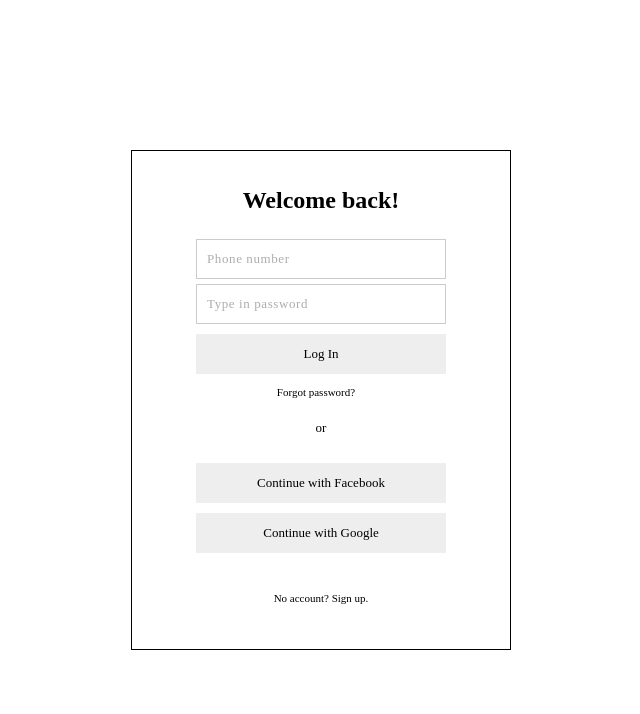
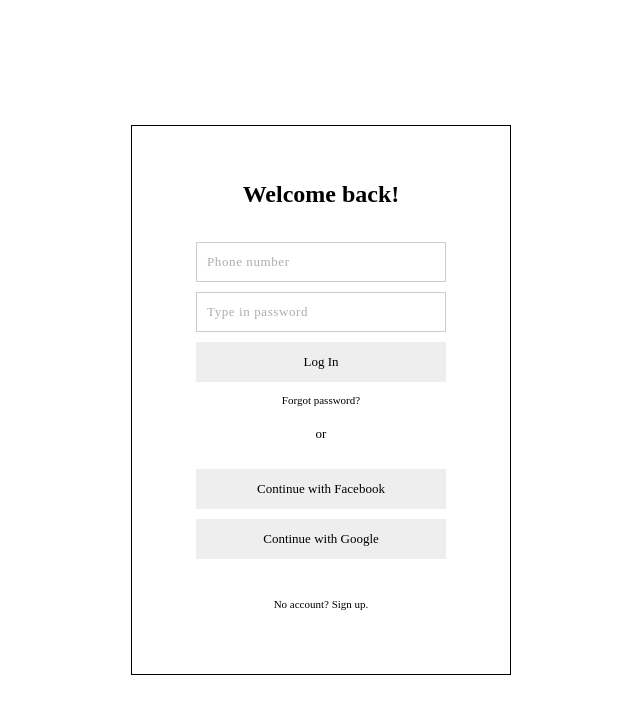
Before and after one commit to xiaohuan1234/abbey-today, a React (Create React App) app in the folder client/: page /login in a window 1280 px wide. Shown: the top 714 px of the page, without its empty margins (319-959 px from the left). Built offline with nearby package versions, Linux system fonts and the light colour scheme; what webfontloader would draw is missing.

Commit message:
reorg authform css to dedup, resolve collapsing margins between the two inputs

```diff
--- a/client/src/components/Authform.css
+++ b/client/src/components/Authform.css
@@ -2,7 +2,7 @@
 
 .auth-form {
     /*size and position*/
-    height: 500px;
+    height: 550px;
     width: 380px;
     box-sizing: border-box;
     padding: 20px 0 30px 0;
@@ -19,20 +19,27 @@
     background-color: white;
     font-family: Montserrat;
 }
+
 .auth-form form {
     display: flex;
     flex-direction: column;
     justify-content: center;
     align-items: center;
+    margin-top: 10px;
+}
+
+.auth-form button,
+.auth-form a,
+.auth-form input {
+    width: 250px;
+    height: 40px;
+    line-height: 40px;
+    padding: 0px;
+    margin: 5px;
 }
 
 .auth-form button {
     /*size and position*/
-    width: 250px;
-    height: 40px!important;
-    line-height: 40px;
-    padding: 0px;
-    margin: 5px;
     align-items: center;
 
     /*font and color*/
@@ -45,10 +52,6 @@
 }
 .auth-form a {
     /*size and position*/
-    width: 250px;
-    height: 40px;
-    line-height: 40px;
-    margin: 5px;
     display: block;
 
     /*font and color*/
@@ -59,12 +62,8 @@
 
 .auth-form input {
     /*size and position*/
-    width: 250px;
-    height: 40px;
-    line-height: 40px;
     box-sizing: border-box;
     display: block;
-    margin: 5px;
     padding-left: 10px;
 
     /*font and color*/
@@ -112,7 +111,7 @@
 
 #forgot-password-label {
     /*size and position*/
-    margin: 8px 0px 10px 0px;
+    margin: 8px auto;
     height: 11px;
     line-height: 11px;
 }
@@ -123,3 +122,6 @@
 .auth-redirect {
     margin-top: 20px!important;
 }
+.auth-fields > :first-child {
+    margin-bottom: 10px!important;
+}
--- a/client/src/components/Authform.js
+++ b/client/src/components/Authform.js
@@ -34,11 +34,11 @@ class Authform extends Component {
             		<h2> {heading} </h2>
                 <form onSubmit={this.handleSubmit}>
                   {signUp && (
-                    <div>
+                    <div className="auth-fields">
                       <input
                         autoComplete="off"
                         className="form-control"
-                        id="email"
+                        id="phone"
                         name="email"
                         onChange={this.handleChange}
                         type="text"
```
